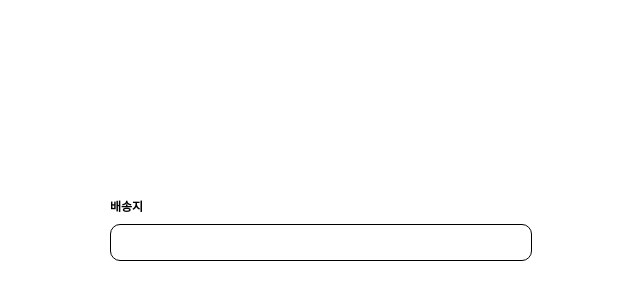
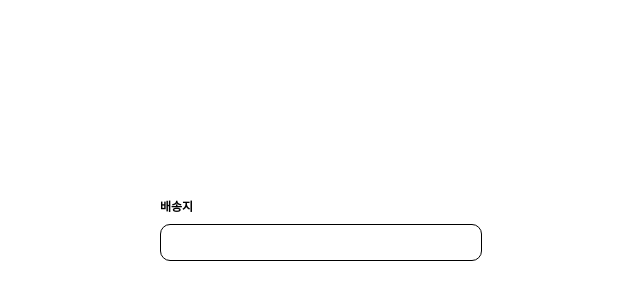
Before and after one commit to wanted-codestates-project-team-05/wanted-codestates-project-05-07, a React (Create React App) app: page / in a window 1280 px wide. Shown: the part 166-466 px from the top of the page, without its empty margins (319-959 px from the left). Built offline with nearby package versions, Linux system fonts and the light colour scheme.

Commit message:
Chore: createdForm.js 스타일 수정

```diff
--- a/src/components/createdForm/createdForm.js
+++ b/src/components/createdForm/createdForm.js
@@ -52,6 +52,7 @@ const CreatedForm = () => {
 export default CreatedForm;
 
 const Wrap = styled.div`
+  position: relative;
   display: flex;
   align-items: center;
   justify-content: center;
@@ -66,7 +67,7 @@ const Label = styled.label`
 `;
 
 const Input = styled.input`
-  width: 400px;
+  width: 300px;
   border: 1px solid black;
   border-radius: 10px;
   padding: 10px;
```
